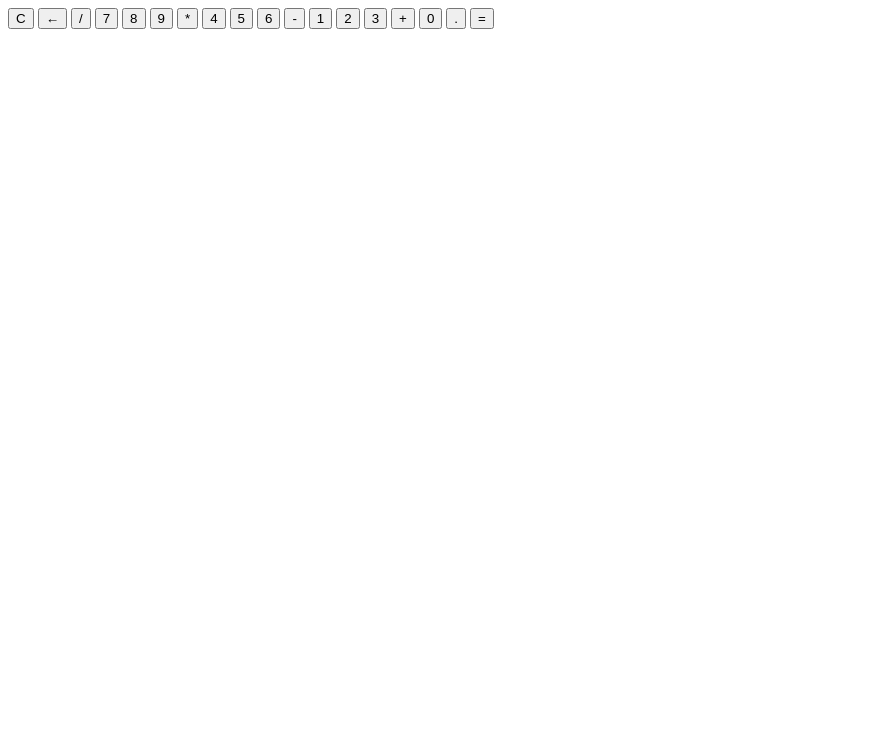
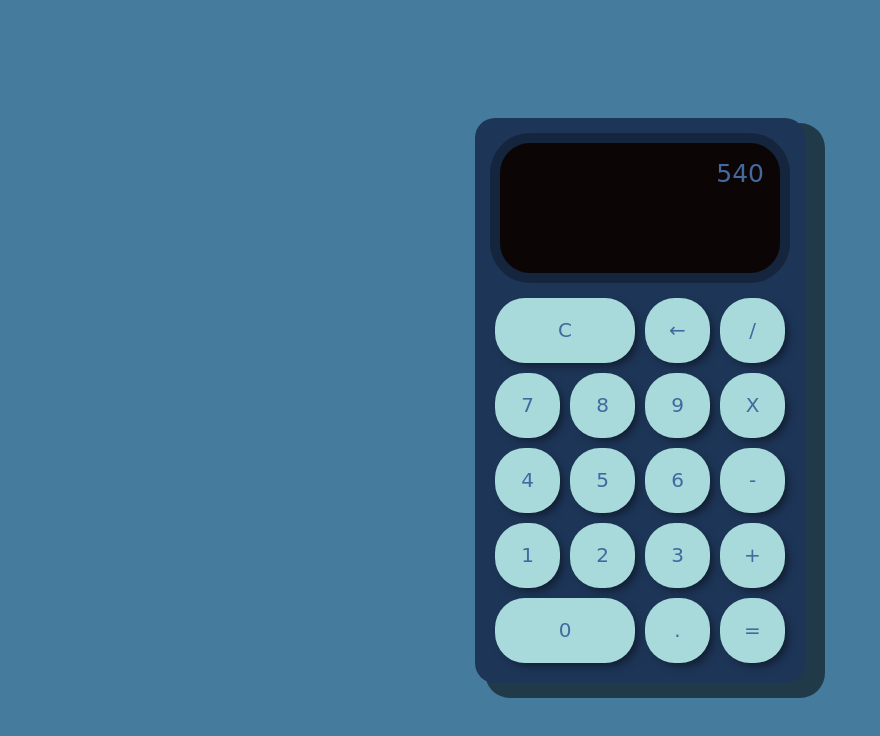
Before and after one commit to beacl3320/calculadora, a plain HTML site: page index.html in a window 1280 px wide. Shown: the whole page, without its empty margins (0-880 px from the left). Drawn offline with Linux system fonts and the light colour scheme; a web font is replaced by a local one.

Commit message:
FEAT: add styles

```diff
--- a/index.css
+++ b/index.css
@@ -0,0 +1,68 @@
+*{
+    font-family: 'Style Script', cursive;
+    color: #43699e;
+}
+
+body{
+    margin: 0;
+    background-color: #457b9d;
+}
+
+.container{
+    display: flex;
+    justify-content: center;
+    align-items: center;
+    height: 100vh;
+}
+
+.calculator{
+    display: grid;
+    grid-template-columns: repeat(4, 75px);
+    grid-template-rows: 160px repeat(5, 75px);
+    background-color: #1d3557;
+    padding: 15px;
+    border-radius: 20px;
+    box-shadow: 15px 10px 0px 5px rgba(0, 0, 0, 0.527);
+}
+
+button{
+    cursor: pointer;
+    margin: 5px;
+    padding: 0;
+    border-radius: 30px;
+    font-size: 20px;
+    border: none;
+    background-color: #a8dadc;
+    box-shadow: 5px 5px 10px -3px rgba(0, 0, 0, 0.527);
+}
+
+button:active{
+    background-color: #4a8e91;
+}
+
+.display{
+    grid-column: 1 / -1;
+    padding: 16px;
+    display: flex;
+    margin: 10px 10px 20px;
+    flex-direction: column;
+    align-items: flex-end;
+    background-color: rgb(12, 5, 5);
+    border-radius: 30px;
+    text-align: right;
+    justify-content: space-between;
+    word-break: break-all;
+    box-shadow: 0px 0px 0px 10px rgba(0, 0, 0, 0.301);
+}
+
+.col-2{
+    grid-column: span 2;
+}
+
+#valor-actual{
+    font-size: 20px;
+}
+
+#valor-anterior{
+    font-size: 25px;
+}
--- a/index.html
+++ b/index.html
@@ -4,7 +4,7 @@
         <meta charset="UTF-8" />
         <meta http-equiv="X-UA-Compatible" content="IE=edge" />
         <meta name="viewport" content="width=device-width, initial-scale=1.0" />
-        <link rel="stylesheet" href="style.css" />
+        <link rel="stylesheet" href="index.css" />
         <link
             href="https://fonts.googleapis.com/css2?family=Style+Script&display=swap"
             rel="stylesheet"
@@ -15,7 +15,7 @@
         <div class="container">
             <div class="calculator">
                 <div class="display">
-                    <div id="valor-anterior"></div>
+                    <div id="valor-anterior">540</div>
                     <div id="valor-actual"></div>
                 </div>
                 <button class="col-2">C</button>
@@ -24,7 +24,7 @@
                 <button class="number">7</button>
                 <button class="number">8</button>
                 <button class="number">9</button>
-                <button class="operator">*</button>
+                <button class="operator">X</button>
                 <button class="number">4</button>
                 <button class="number">5</button>
                 <button class="number">6</button>
@@ -34,7 +34,7 @@
                 <button class="number">3</button>
                 <button class="operator">+</button>
                 <button class="col-2">0</button>
-                <button>.</button>
+                <button class="number">.</button>
                 <button class="operator">=</button>
             </div>
         </div>
```
